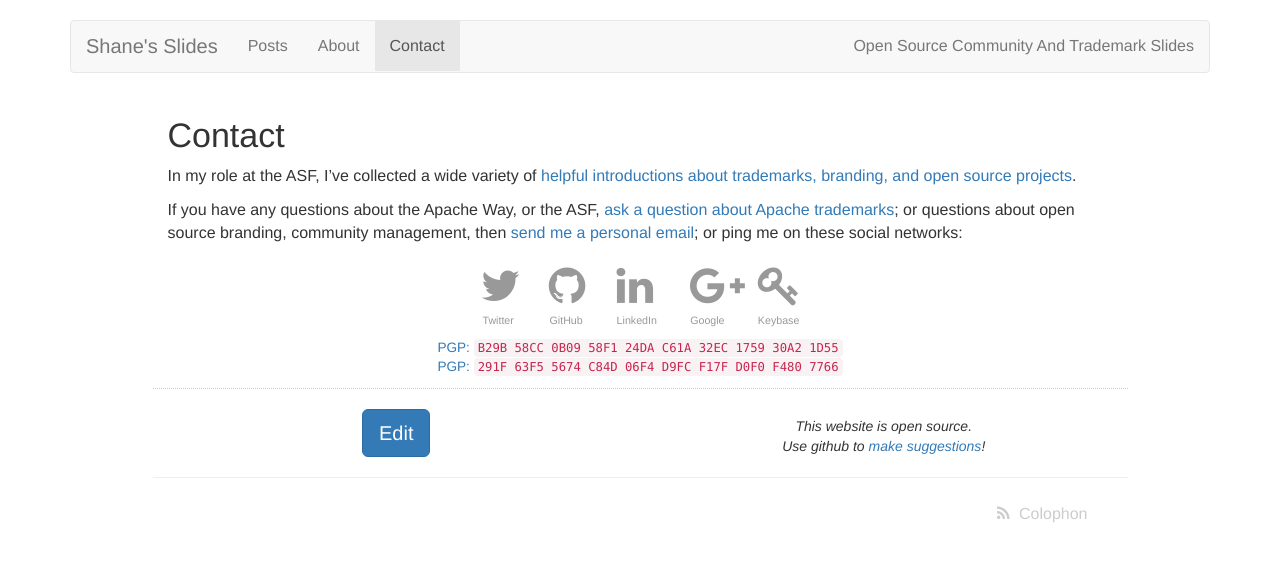
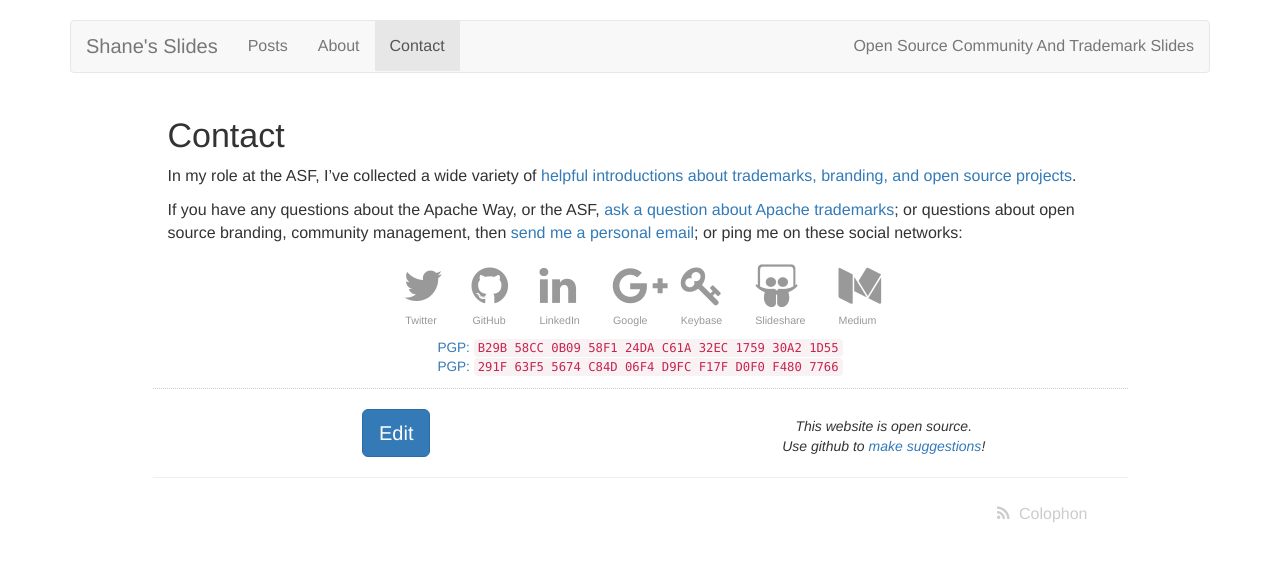
Before and after one commit to ShaneCurcuru/slides, a Jekyll site: the page built from contact.md, in a window 1280 px wide. Shown: the top 562 px of the page. Built offline with Jekyll 4.4.1, drawn with Linux system fonts in a browser that asks for light colours.

Commit message:
Tweaks, additions, credits

```diff
--- a/_config.yml
+++ b/_config.yml
@@ -32,7 +32,6 @@ social:
   links:
     - https://twitter.com/ShaneCurcuru
     - https://www.linkedin.com/in/ShaneCurcuru
-    - https://plus.google.com/+ShaneCurcuru
     - https://github.com/ShaneCurcuru
 
 # Links to include on the contact page
@@ -52,6 +51,12 @@ contact_links:
   - name: Keybase
     url: https://keybase.io/shanecurcuru
     icon: key
+  - name: Slideshare
+    url: https://www.slideshare.net/shanecurcuru
+    icon: slideshare
+  - name: Medium
+    url: https://medium.com/@shanecurcuru
+    icon: medium
 
 # Front matter defaults
 permalink: "/:year/:month/:title/"
--- a/_includes/contact-links.html
+++ b/_includes/contact-links.html
@@ -1,4 +1,4 @@
-<ul id="contact-links">
+<ul id="contact-links" class="center">
   {% for link in site.contact_links %}
     <li>
       <a href="{{ link.url }}" rel="me" target="_blank" data-proofer-ignore="true">
```
Also changed, not shown: about.md (+1 -1 lines), colophon.md (+2 -0 lines), favicon.ico (added), 1 other file.
